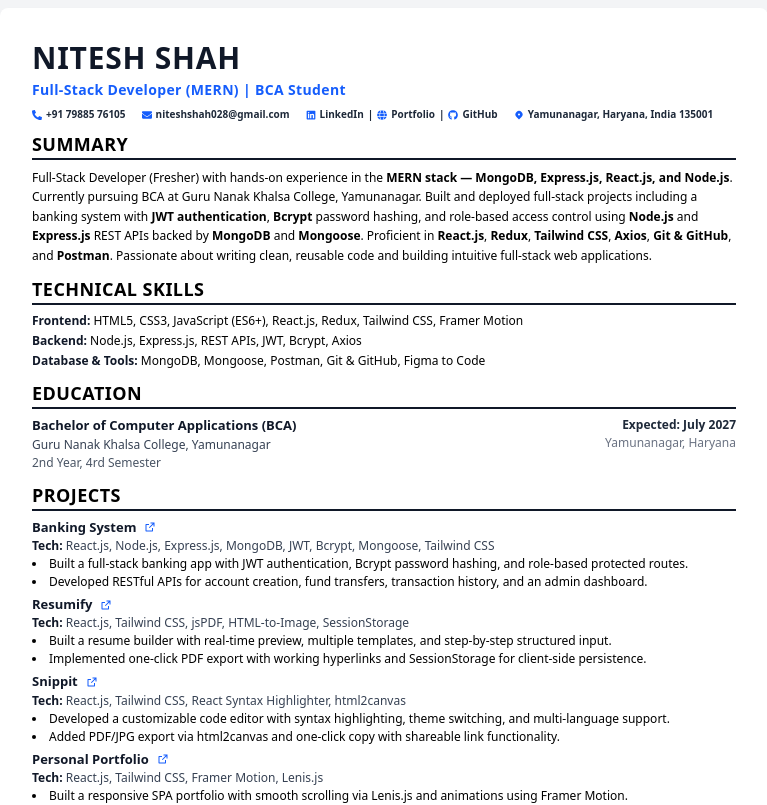
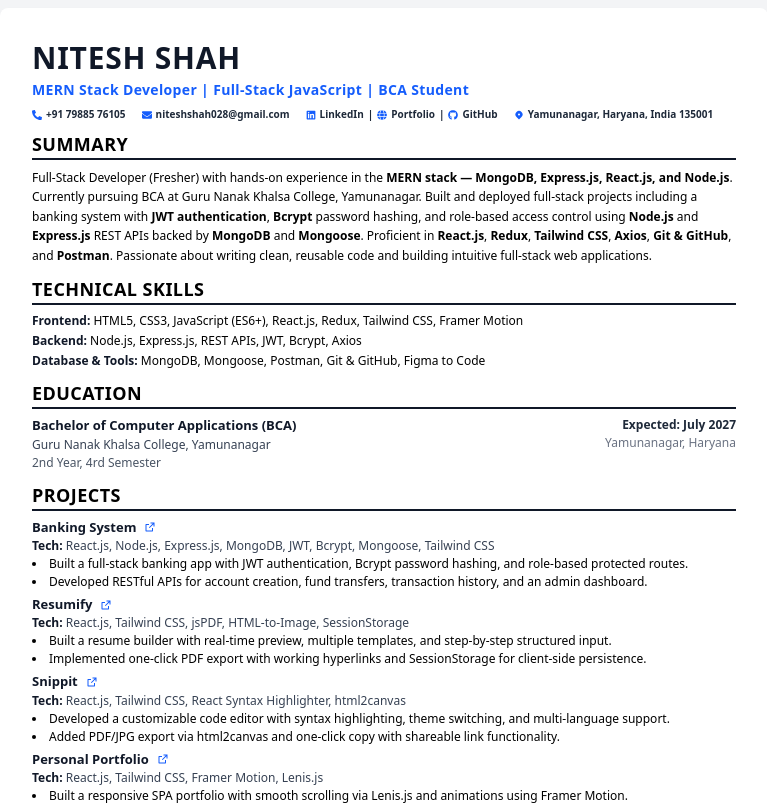
Before and after one commit to Nitesh47kumars/Resume, a React (Vite) app: page / in a window 1280 px wide. Shown: the top 805 px of the page, without its empty margins (256-1023 px from the left). Built offline with nearby package versions, Linux system fonts and the light colour scheme.

Commit message:
update Main Title line

```diff
--- a/src/Components/Header.jsx
+++ b/src/Components/Header.jsx
@@ -15,7 +15,7 @@ export default function Header() {
       </h1>
 
       <h2 className="text-sm font-bold text-blue-600 tracking-wide">
-        Full-Stack Developer (MERN) | BCA Student
+        MERN Stack Developer | Full-Stack JavaScript | BCA Student
       </h2>
 
       <div className="flex flex-wrap items-center gap-4 text-[10px] font-semibold text-gray-800 mt-1">
```
